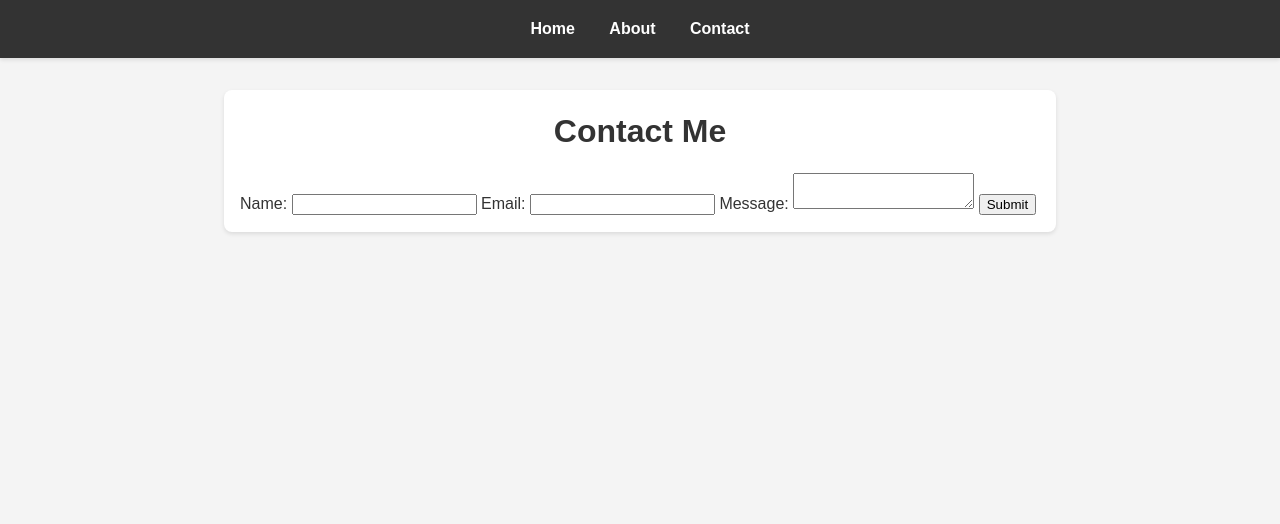
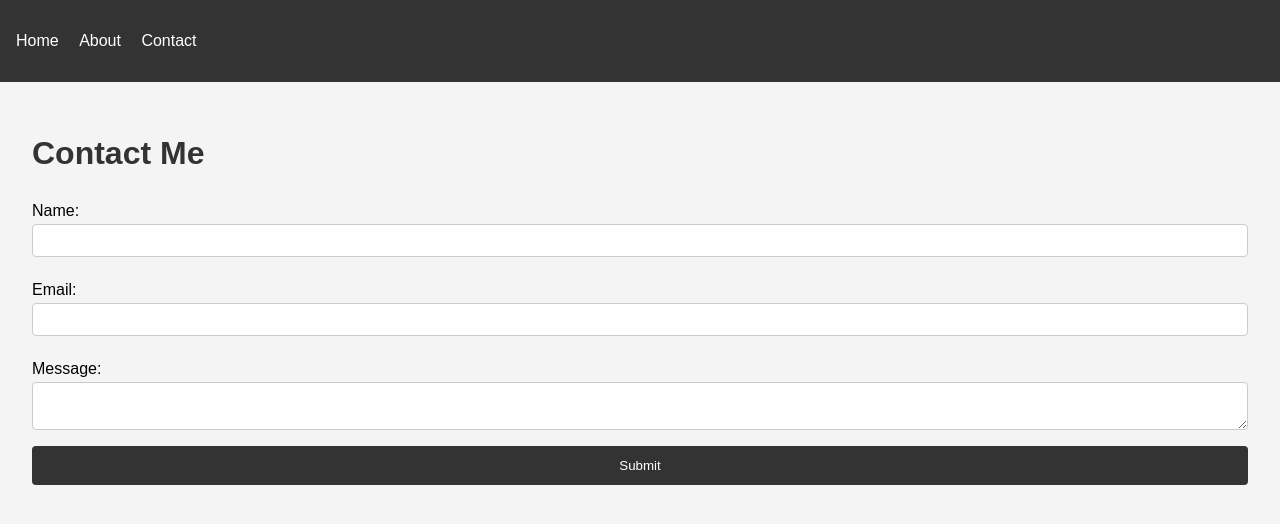
Before and after one commit to BrennenT7/web-development-project, a plain HTML site: page contact.html in a window 1280 px wide. Drawn offline with Linux system fonts and the light colour scheme.

Commit message:
Update style.css

```diff
--- a/style.css
+++ b/style.css
@@ -1,27 +1,18 @@
-/* Reset some default browser styles */
-body, h1, p, ul, li {
+/* General Styles */
+body {
+    font-family: Arial, sans-serif;
     margin: 0;
     padding: 0;
+    box-sizing: border-box;
+    background-color: #f4f4f4;
 }
 
-/* Apply a modern font */
-body {
-    font-family: 'Arial', sans-serif;
-    background-color: #f4f4f4;
-    color: #333;
-    line-height: 1.6;
-}
-
-/* Style the header */
 header {
     background-color: #333;
     color: #fff;
-    padding: 1rem 0;
-    text-align: center;
-    box-shadow: 0 2px 4px rgba(0, 0, 0, 0.1);
+    padding: 1rem;
 }
 
-/* Style the navigation menu */
 nav ul {
     list-style: none;
     padding: 0;
@@ -29,54 +20,83 @@ nav ul {
 
 nav ul li {
     display: inline;
-    margin: 0 15px;
+    margin-right: 1rem;
 }
 
 nav ul li a {
     color: #fff;
     text-decoration: none;
-    font-weight: bold;
 }
 
-nav ul li a:hover {
+main {
+    padding: 2rem;
+}
+
+h1 {
+    font-size: 2rem;
+    color: #333;
+}
+
+button {
+    padding: 0.75rem;
+    border: none;
+    border-radius: 4px;
+    background-color: #333;
+    color: #fff;
+    cursor: pointer;
+}
+
+button:hover {
+    background-color: #555;
+}
+
+a {
+    color: #0073b1; /* LinkedIn's color */
+    text-decoration: none;
+}
+
+a:hover {
     text-decoration: underline;
 }
 
-/* Main content styling */
-main {
-    max-width: 800px;
-    margin: 2rem auto;
-    padding: 1rem;
-    background-color: #fff;
-    box-shadow: 0 2px 4px rgba(0, 0, 0, 0.1);
-    border-radius: 8px;
-}
-
-main h1 {
-    text-align: center;
-    color: #333;
-    margin-bottom: 1rem;
-}
-
-/* Style the about content */
+/* About Page Styles */
 .about-content {
     display: flex;
-    align-items: center;
-    gap: 1rem;
+    align-items: flex-start;
 }
 
 .about-content img {
+    max-width: 200px;
+    margin-right: 2rem;
     border-radius: 50%;
-    width: 150px;
-    height: 150px;
-    object-fit: cover;
-    border: 3px solid #333;
-}
-
-.bio {
-    flex: 1;
 }
 
 .bio p {
+    margin: 0.5rem 0;
+}
+
+/* Contact Form Styles */
+form {
+    display: flex;
+    flex-direction: column;
+}
+
+form label {
+    margin: 0.5rem 0 0.25rem;
+}
+
+form input, form textarea {
+    padding: 0.5rem;
     margin-bottom: 1rem;
+    border: 1px solid #ccc;
+    border-radius: 4px;
 }
+
+form button {
+    padding: 0.75rem;
+    border: none;
+    border-radius: 4px;
+    background-color: #333;
+    color: #fff;
+    cursor: pointer;
+}
```
